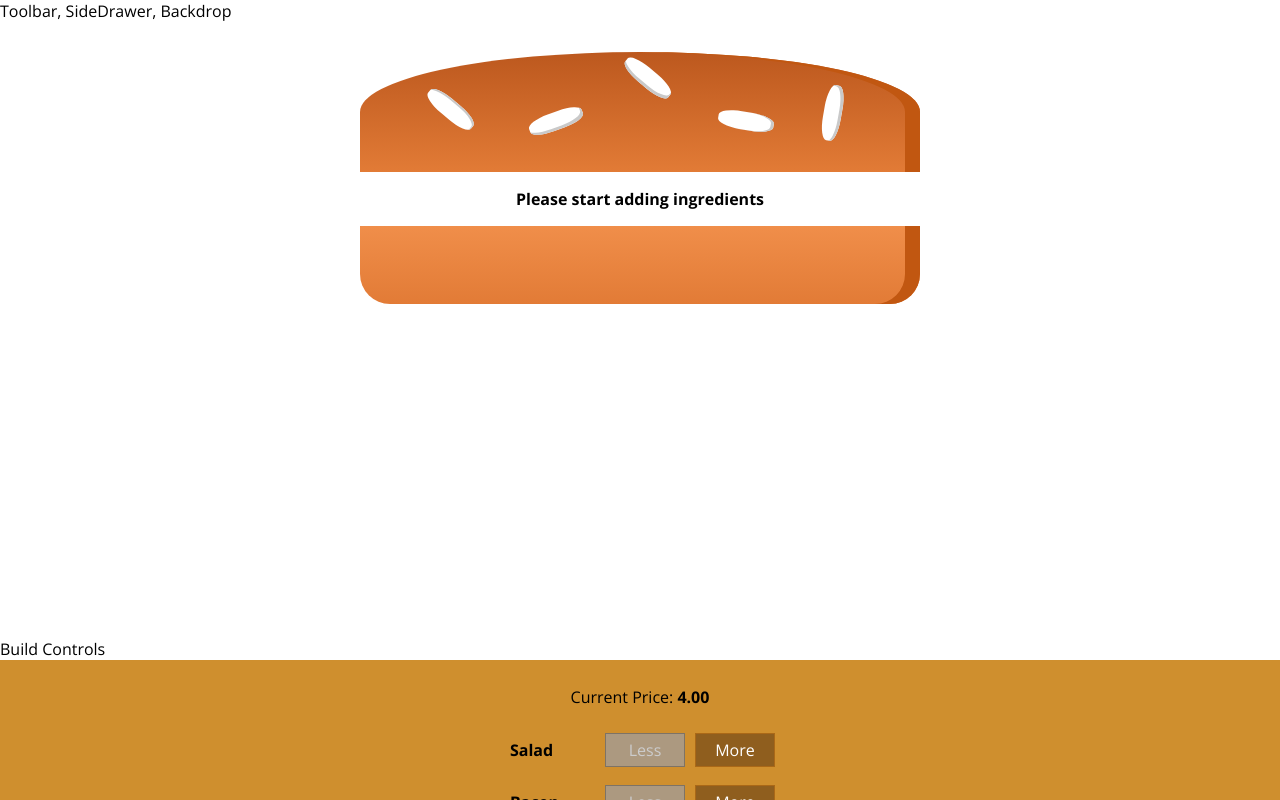
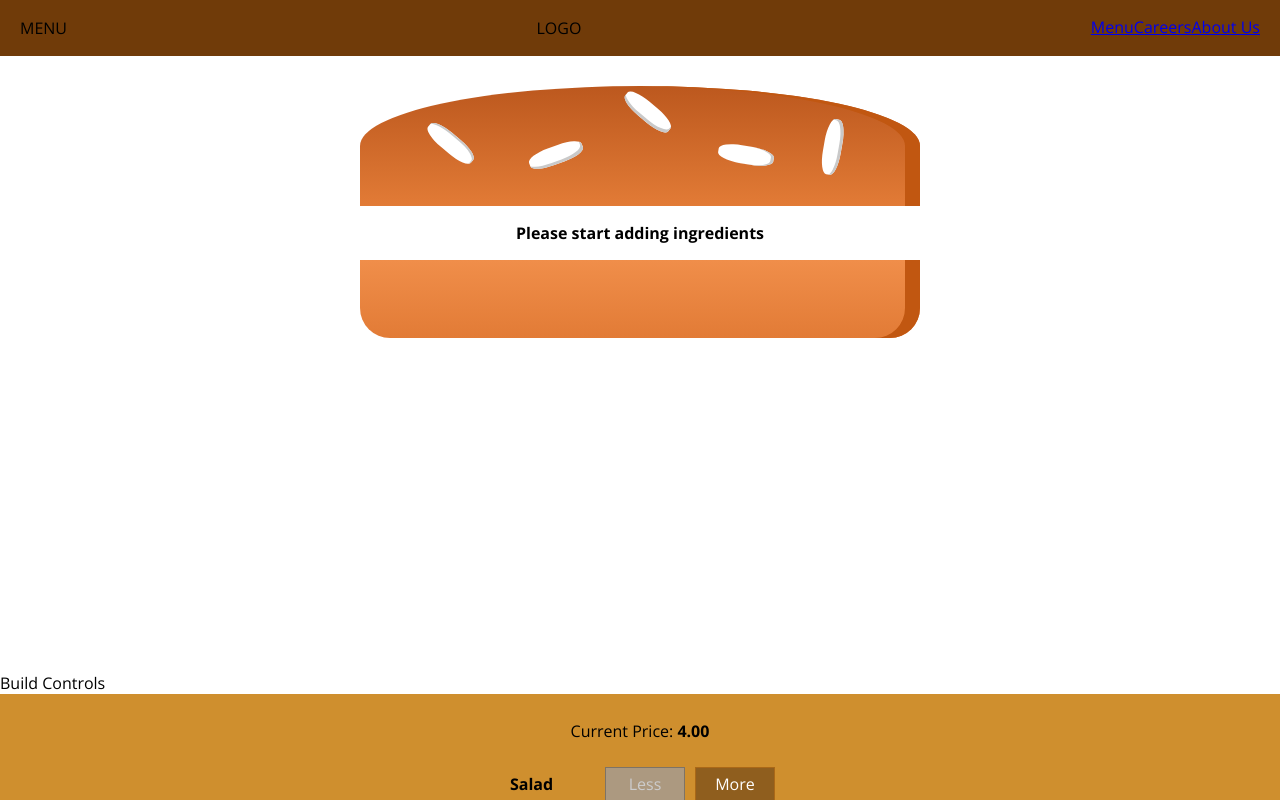
Before and after one commit to miaoyensheng/burgur-builder-web, a React (Create React App) app: page / in a window 1280 px wide. Shown: the top 800 px of the page. Built offline with nearby package versions, Linux system fonts and the light colour scheme.

Commit message:
feat: toolbar UI

```diff
--- a/src/components/Layout/Layout.js
+++ b/src/components/Layout/Layout.js
@@ -1,12 +1,13 @@
 import React from 'react';
 import Aux from '../../hoc/Aux';
 import classes from './Layout.module.css';
+import Toolbar from '../Navigation/Toolbar/Toolbar';
 
 const layout = (props) => {
     return(
         <Aux>
             <div>
-                Toolbar, SideDrawer, Backdrop
+                <Toolbar/>
             </div>
             <main className={classes.Content}>
                 {props.children}
--- a/src/components/Layout/Layout.module.css
+++ b/src/components/Layout/Layout.module.css
@@ -1,3 +1,3 @@
 .Content {
-    margin-top:16px;
+    margin-top:72px;
 }
--- /dev/null
+++ b/src/components/Navigation/Toolbar/Toolbar.js
@@ -0,0 +1,20 @@
+import React from 'react';
+import classes from './Toolbar.module.css';
+
+
+const toolbar = (props) => (
+    <header className={classes.Toolbar}>
+        <div>MENU</div>
+        <div>LOGO</div>
+        <nav>
+            <ul style={{display:'flex', alignItems: 'center'}}>
+                <li style={{display:'block'}} ><a href='/#'>Menu</a></li>
+                <li style={{display:'block'}} ><a href='/#'>Careers</a></li>
+                <li style={{display:'block'}} ><a href='/#'>About Us</a></li>
+            </ul>
+        </nav>
+    </header>
+);
+
+
+export default toolbar;
--- /dev/null
+++ b/src/components/Navigation/Toolbar/Toolbar.module.css
@@ -0,0 +1,18 @@
+.Toolbar{
+    height: 56px;
+    width: 100%;
+    position: fixed;
+    top: 0;
+    left: 0;
+    background-color: #703B09;
+    display: flex;
+    justify-content: space-between;
+    align-items: center;
+    padding: 0 20px;
+    box-sizing: border-box;
+    z-index: 90;
+}
+
+.Toolbar nav{
+    height: 100%;
+}
--- a/src/components/UI/Button/Button.js
+++ b/src/components/UI/Button/Button.js
@@ -1,6 +1,6 @@
 import React from 'react';
 
-import classes from './Button.module.css';
+import classes from './Button.module.css'; // remember this in the end only import strings of the class name
 
 const button = (props) => (
     <button
--- a/src/containers/BurgerBuilder/BurgerBuilder.js
+++ b/src/containers/BurgerBuilder/BurgerBuilder.js
@@ -5,7 +5,6 @@ import Burger from '../../components/Burger/Burger';
 import BuildControls from '../../components/Burger/BuildControls/BuildControls';
 import Modal from '../../components/UI/Modal/Modal';
 import OrderSummary from '../../components/Burger/OrderSummary/OrderSummary';
-import Backdrop from '../../components/UI/Backdrop/Backdrop';
 
 
 const INGREDIENT_PRICES = {
```
Also changed, not shown: src/components/Logo/Logo.js (added, +9 -0 lines), src/assets/images/burger-logo.png (added).
